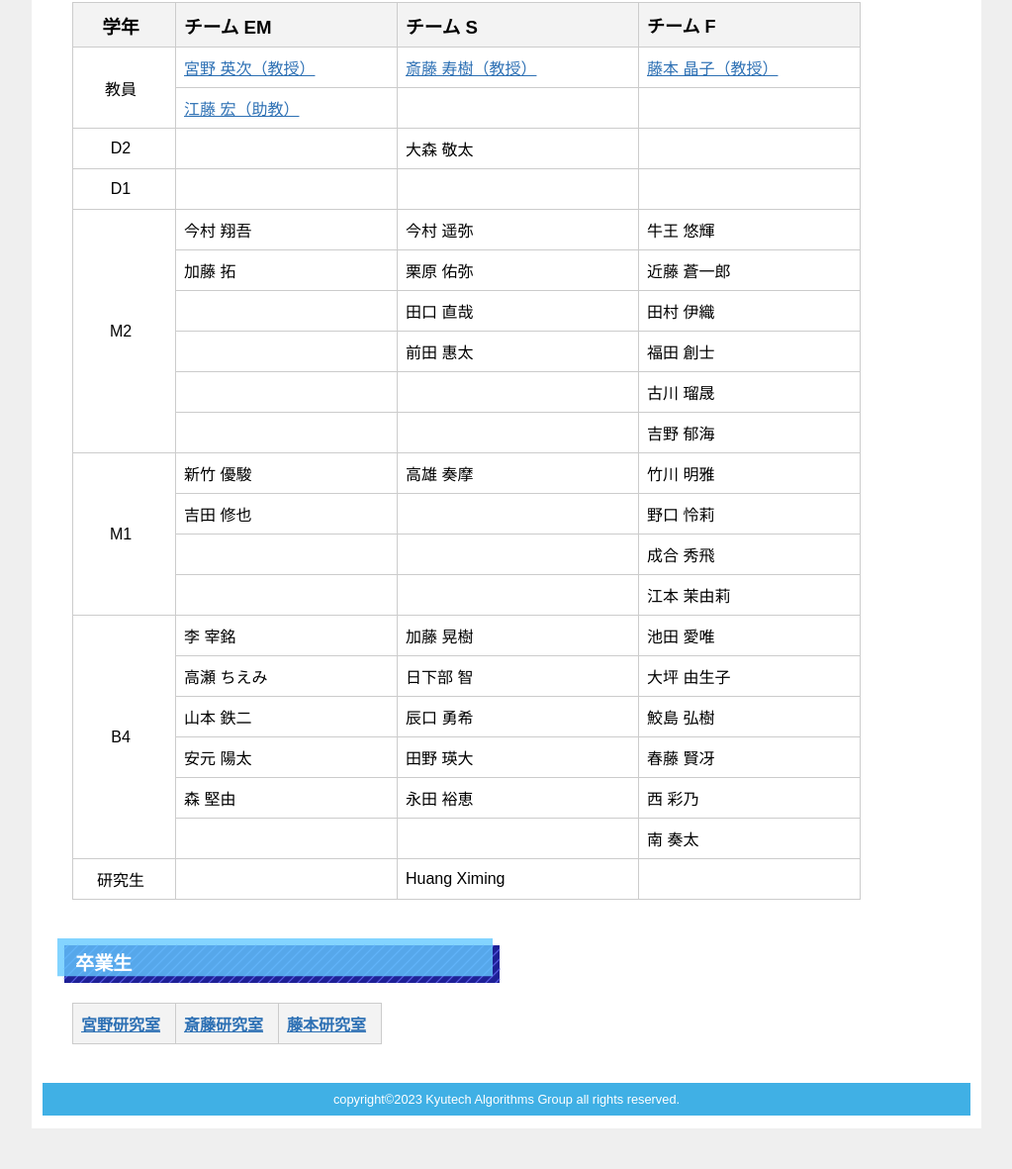
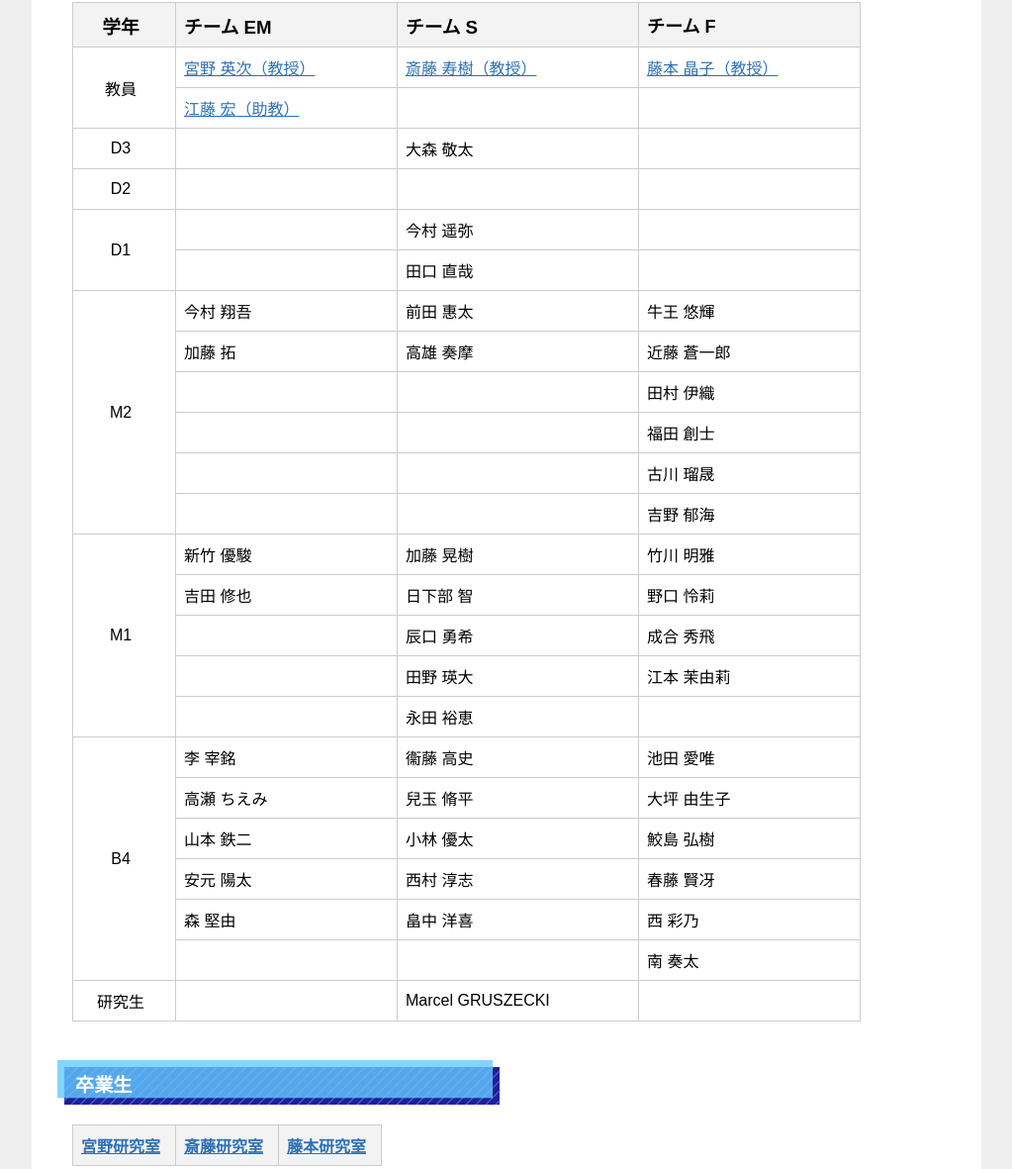
Before and after one commit to Kyutech-Algorithms-Group/KAG-web, a plain HTML site: page members.html in a window 1280 px wide. Shown: the part 361-1542 px from the top of the page at 99% size, without its empty margins (128-1151 px from the left). Before the commit the page ends 1511 px from the top, so only its background shows below. Drawn offline with Linux system fonts and the light colour scheme.

Commit message:
Update members.html

```diff
--- a/members.html
+++ b/members.html
@@ -50,36 +50,47 @@
 									<td style="width: 200px; height: 24px;"></td>
 								</tr>
 								<tr style="height: 24px;">
-									<td style="text-align: center; width: 80px; height: 24px;" rowspan="1">D2</td>
+									<td style="text-align: center; width: 80px; height: 24px;" rowspan="1">D3</td>
 									<td style="width: 200px; height: 24px;"></td>
 									<td style="width: 200px; height: 24px;">大森 敬太</td>
 									<td style="width: 200px; height: 24px;"></td>
 								</tr>
 								<tr style="height: 24px;">
-									<td style="text-align: center; width: 80px; height: 24px;" rowspan="1">D1</td>
+									<td style="text-align: center; width: 80px; height: 24px;" rowspan="1">D2</td>
 									<td style="width: 200px; height: 24px;"></td>
 									<td style="width: 200px; height: 24px;"></td>
 									<td style="width: 200px; height: 24px;"></td>
 								</tr>
 								<tr style="height: 24px;">
+									<td style="text-align: center; width: 80px; height: 24px;" rowspan="2">D1</td>
+									<td style="width: 200px; height: 24px;"></td>
+									<td style="width: 200px; height: 24px;">今村 遥弥</td>
+									<td style="width: 200px; height: 24px;"></td>
+								</tr>
+								<tr style="height: 24px;">
+									<td style="width: 200px; height: 24px;"></td>
+									<td style="width: 200px; height: 24px;">⽥⼝ 直哉</td>
+									<td style="width: 200px; height: 24px;"></td>
+								</tr>
+								<tr style="height: 24px;">
 									<td style="text-align: center; width: 80px; height: 24px;" rowspan="6">M2</td>
 									<td style="width: 200px; height: 24px;">今村 翔吾</td>
-									<td style="width: 200px; height: 24px;">今村 遥弥</td>
+									<td style="width: 200px; height: 24px;">前⽥ 惠太</td>
 									<td style="width: 200px; height: 24px;">牛王 悠輝</td>
 								</tr>
 								<tr style="height: 24px;">
 									<td style="width: 200px; height: 24px;">加藤 拓</td>
-									<td style="width: 200px; height: 24px;">栗原 佑弥</td>
+									<td style="width: 200px; height: 24px;">高雄 奏摩</td>
 									<td style="width: 200px; height: 24px;">近藤 蒼一郎</td>
 								</tr>
 								<tr style="height: 24px;">
 									<td style="width: 200px; height: 24px;"></td>
-									<td style="width: 200px; height: 24px;">⽥⼝ 直哉</td>
+									<td style="width: 200px; height: 24px;"></td>
 									<td style="width: 200px; height: 24px;">田村 伊織</td>
 								</tr>
 								<tr style="height: 24px;">
 									<td style="width: 200px; height: 24px;"></td>
-									<td style="width: 200px; height: 24px;">前⽥ 惠太</td>
+									<td style="width: 200px; height: 24px;"></td>
 									<td style="width: 200px; height: 24px;">福田 創士</td>
 								</tr>
 								<tr style="height: 24px;">
@@ -93,50 +104,55 @@
 									<td style="width: 200px; height: 24px;">吉野 郁海</td>
 								</tr>
 								<tr style="height: 24px;">
-									<td style="text-align: center; width: 80px; height: 96px;" rowspan="4">M1</td>
+									<td style="text-align: center; width: 80px; height: 96px;" rowspan="5">M1</td>
 									<td style="width: 200px; height: 24px;">新竹 優駿</td>
-									<td style="width: 200px; height: 24px;">高雄 奏摩</td>
+									<td style="width: 200px; height: 24px;">加藤 晃樹</td>
 									<td style="width: 200px; height: 24px;">竹川 明雅</td>
 								</tr>
 								<tr style="height: 24px;">
 									<td style="width: 200px; height: 24px;">吉田 修也</td>
-									<td style="width: 200px; height: 24px;"></td>
+									<td style="width: 200px; height: 24px;">日下部 智</td>
 									<td style="width: 200px; height: 24px;">野口 怜莉</td>
 								</tr>
 								<tr style="height: 24px;">
 									<td style="width: 200px; height: 24px;"></td>
-									<td style="width: 200px; height: 24px;"></td>
+									<td style="width: 200px; height: 24px;">辰口 勇希</td>
 									<td style="width: 200px; height: 24px;">成合 秀飛</td>
 								</tr>
 								<tr style="height: 24px;">
 									<td style="width: 200px; height: 24px;"></td>
+									<td style="width: 200px; height: 24px;">田野 瑛大</td>
+									<td style="width: 200px; height: 24px;">江本 茉由莉</td>
+								</tr>
+								<tr style="height: 24px;">
 									<td style="width: 200px; height: 24px;"></td>
-									<td style="width: 200px; height: 24px;">江本 茉由莉</td>
+									<td style="width: 200px; height: 24px;">永田 裕恵</td>
+									<td style="width: 200px; height: 24px;"></td>
 								</tr>
 								<tr style="height: 24px;">
 									<td style="text-align: center; width: 80px; height: 96px;" rowspan="6">B4</td>
 									<td style="width: 200px; height: 24px;">李 宰銘</td>
-									<td style="width: 200px; height: 24px;">加藤 晃樹</td>
+									<td style="width: 200px; height: 24px;">衞藤 ⾼史</td>
 									<td style="width: 200px; height: 24px;">池田 愛唯</td>
 								</tr>
 								<tr style="height: 24px;">
 									<td style="width: 200px; height: 24px;">高瀬 ちえみ</td>
-									<td style="width: 200px; height: 24px;">日下部 智</td>
+									<td style="width: 200px; height: 24px;">兒⽟ 脩平</td>
 									<td style="width: 200px; height: 24px;">大坪 由生子</td>
 								</tr>
 								<tr style="height: 24px;">
 									<td style="width: 200px; height: 24px;">山本 鉄二</td>
-									<td style="width: 200px; height: 24px;">辰口 勇希</td>
+									<td style="width: 200px; height: 24px;">⼩林 優太</td>
 									<td style="width: 200px; height: 24px;">鮫島 弘樹</td>
 								</tr>
 								<tr style="height: 24px;">
 									<td style="width: 200px; height: 24px;">安元 陽太</td>
-									<td style="width: 200px; height: 24px;">田野 瑛大</td>
+									<td style="width: 200px; height: 24px;">⻄村 淳志</td>
 									<td style="width: 200px; height: 24px;">春藤 賢冴</td>
 								</tr>
 								<tr style="height: 24px;">
 									<td style="width: 200px; height: 24px;">森 堅由</td>
-									<td style="width: 200px; height: 24px;">永田 裕恵</td>
+									<td style="width: 200px; height: 24px;">畠中 洋喜</td>
 									<td style="width: 200px; height: 24px;">西 彩乃</td>
 								</tr>
 								<tr style="height: 24px;">
@@ -147,7 +163,7 @@
 								<tr style="height: 24px;">
 									<td style="text-align: center; width: 80px; height: 24px;" rowspan="1">研究生</td>
 									<td style="width: 200px; height: 24px;"></td>
-									<td style="width: 200px; height: 24px;">Huang Ximing</td>
+									<td style="width: 200px; height: 24px;">Marcel GRUSZECKI</td>
 									<td style="width: 200px; height: 24px;"></td>
 								</tr>
 
```
